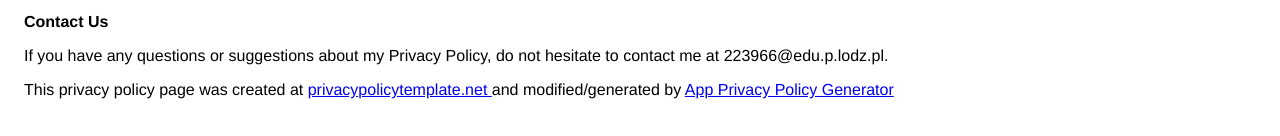
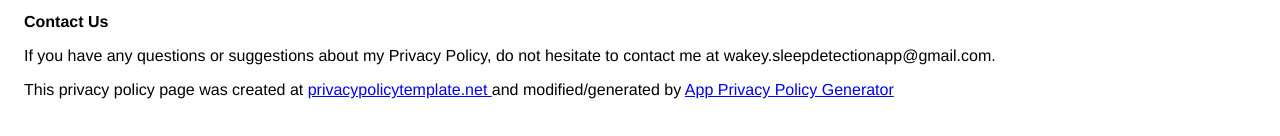
Before and after one commit to 223966/wakey_privacy_policy, a plain HTML site: page index.html in a window 1280 px wide. Shown: the part 1358-1494 px from the top of the page. Drawn offline with Linux system fonts and the light colour scheme.

Commit message:
Update index.html

```diff
--- a/index.html
+++ b/index.html
@@ -142,7 +142,7 @@
     <p><strong>Contact Us</strong></p>
     <p>
       If you have any questions or suggestions about my Privacy Policy, do not
-      hesitate to contact me at 223966@edu.p.lodz.pl.
+      hesitate to contact me at wakey.sleepdetectionapp@gmail.com.
     </p>
     <p>
       This privacy policy page was created at
```
